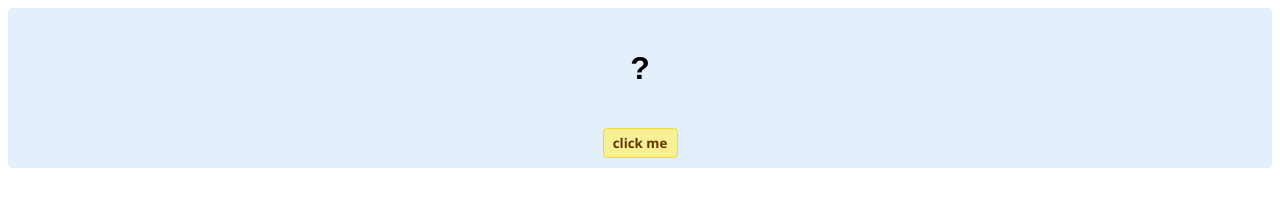
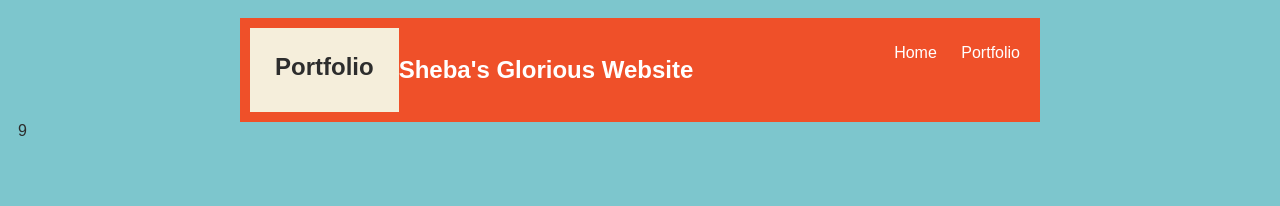
Before and after one commit to brynali/brynali.github.io, a plain HTML site: page index.html in a window 1280 px wide. Drawn offline with Linux system fonts and the light colour scheme.

Commit message:
updated index.html

```diff
--- a/index.html
+++ b/index.html
@@ -1,62 +1,101 @@
-<!DOCTYPE html>
-<!-- HTML5 Hello world by kirupa - http://www.kirupa.com/html5/getting_your_feet_wet_html5_pg1.htm -->
-<html lang="en-us">
-
+<!DOCTYPE HTML>
+<html>
     <head>
-<meta charset="utf-8">
-<title>Hello...</title>
+        <title>Brynali's Link to the Interwebs</title>
           <style type="text/css">
-#mainContent {
-	font-family: Arial, Helvetica, sans-serif;
-	font-size: xx-large;
+            body {
+                background: rgb(125, 198, 205);
+                color: rgb(45, 45, 45);
+                padding: 10px;
+                font-family: arial;
+            }
+            header {
+                font-size: 1.5em;
                 font-weight: bold;
-	background-color: #E3F0FB;
-	border-radius: 4px;
-	padding: 10px;
-	text-align: center;
             }
-.buttonStyle {
-	border-radius: 4px;
-	border: thin solid #F0E020;
-	padding: 5px;
-	background-color: #F8F094;
-	font-family: "Segoe UI", Tahoma, Geneva, Verdana, sans-serif;
-	font-weight: bold;
-	color: #663300;
-	width: 75px;
+            h1 {
+                margin: 10px;
+            }
+            #all-contents {
+                max-width: 800px;
+                margin: auto;
             }
 
-.buttonStyle:hover {
-	border: thin solid #FFCC00;
-	background-color: #FCF9D6;
-	color: #996633;
-	cursor: pointer;
+            /* navigation menu */
+            nav {
+                background: rgb(239, 80, 41);
+                margin: 0 auto;
+                display: flex;
+                padding: 10px;
             }
-.buttonStyle:active {
-	border: thin solid #99CC00;
-	background-color: #F5FFD2;
-	color: #669900;
-	cursor: pointer;
+            nav header {
+                display: flex;
+                align-items: center;
+                color: rgb(255, 255, 255);
+                flex: 1;
+            }
+            nav ul {
+                list-style-image: none;
+            }
+            nav li {
+                display: inline-block;
+                padding: 0 10px;
+            }
+            nav a {
+                text-decoration: none;
+                color: #fff;
             }
 
+            /* main container area beneath menu */
+            main {
+                background: rgb(245, 238, 219);
+                display: flex;
+            }
+            .content {
+                flex: 1;
+                padding: 15px;
+                    /* portfolio styles */
+            #portfolio {
+                list-style-type: none;
+                padding-left: 0;
+            }
+
+            #portfolio li {
+                background: #fff;
+                padding: 10px;
+                border-radius: 10px;
+                margin-bottom: 10px;
+            }
+
+            #portfolio li:hover {
+                background: #eee;
+            }
+
+            #portfolio a {
+                text-decoration: none;
+                color: #454545;
+            }
+            }
         </style>
     </head>
 
     <body>
-<div id="mainContent">
-<p id="helloText">?</p>
-<button id="clickButton" class="buttonStyle">click me</button>
+      <div id="all-contents">
+        <nav>
+          <main>
+            <div class="content">
+                <h1>Portfolio</h1>
+                <ul id="portfolio">
+                </ul>
             </div>
-<script>
-var myButton = document.getElementById("clickButton");
-var myText = document.getElementById("helloText");
-
-myButton.addEventListener('click', doSomething, false)
-
-function doSomething() {
-	myText.textContent = "hello, world!";
-}
-</script>
-
-</body>
-</html>
+        </main>
+            <header>Sheba's Glorious Website</header>
+            <ul>
+                <li><a href="index.html">Home</a>
+                </li>
+                <li><a href="portfolio.html">Portfolio</a>
+                </li>
+            </ul>
+        </nav>
+      </div>
+    </body>9
```
Lines whose indentation alone changed are shown as unchanged.
